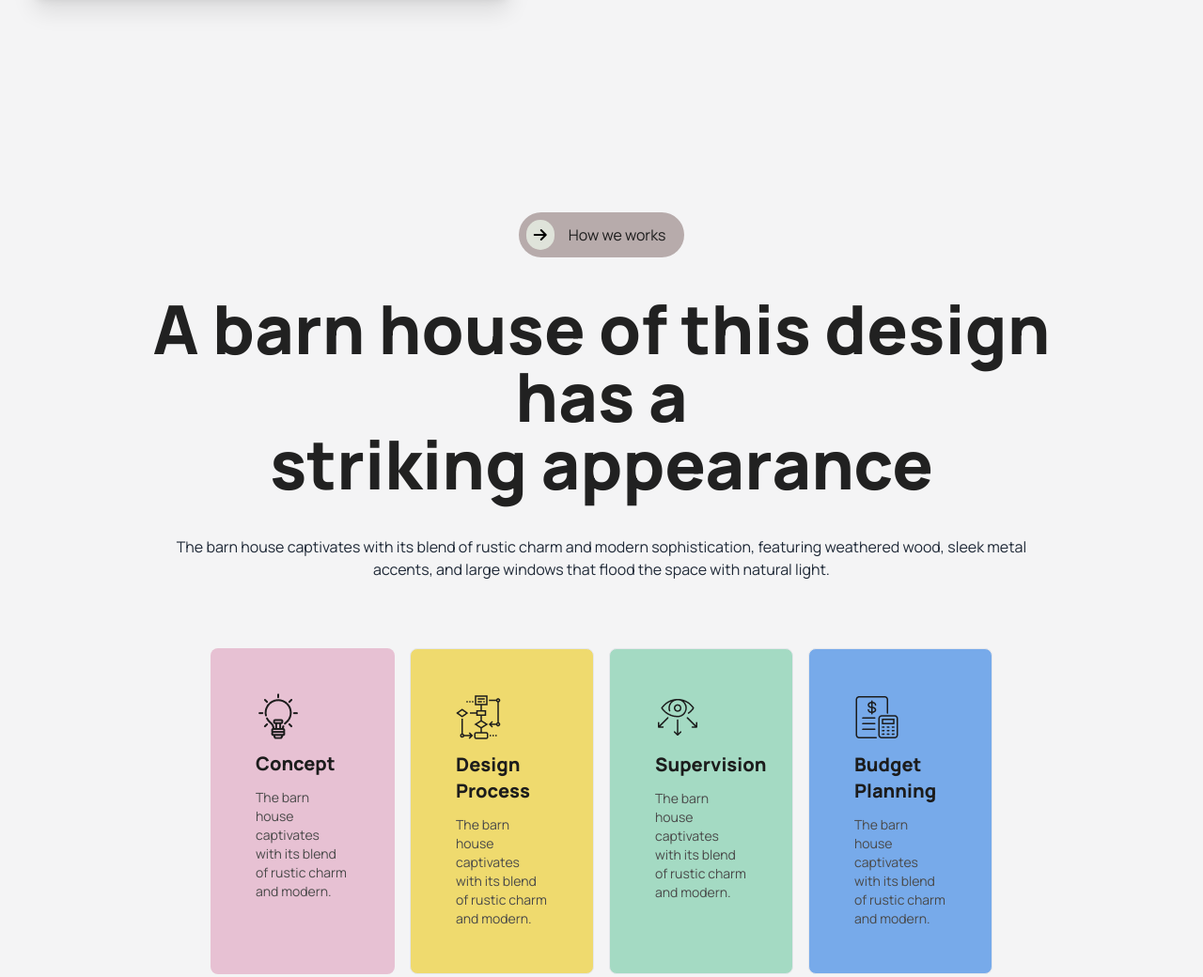
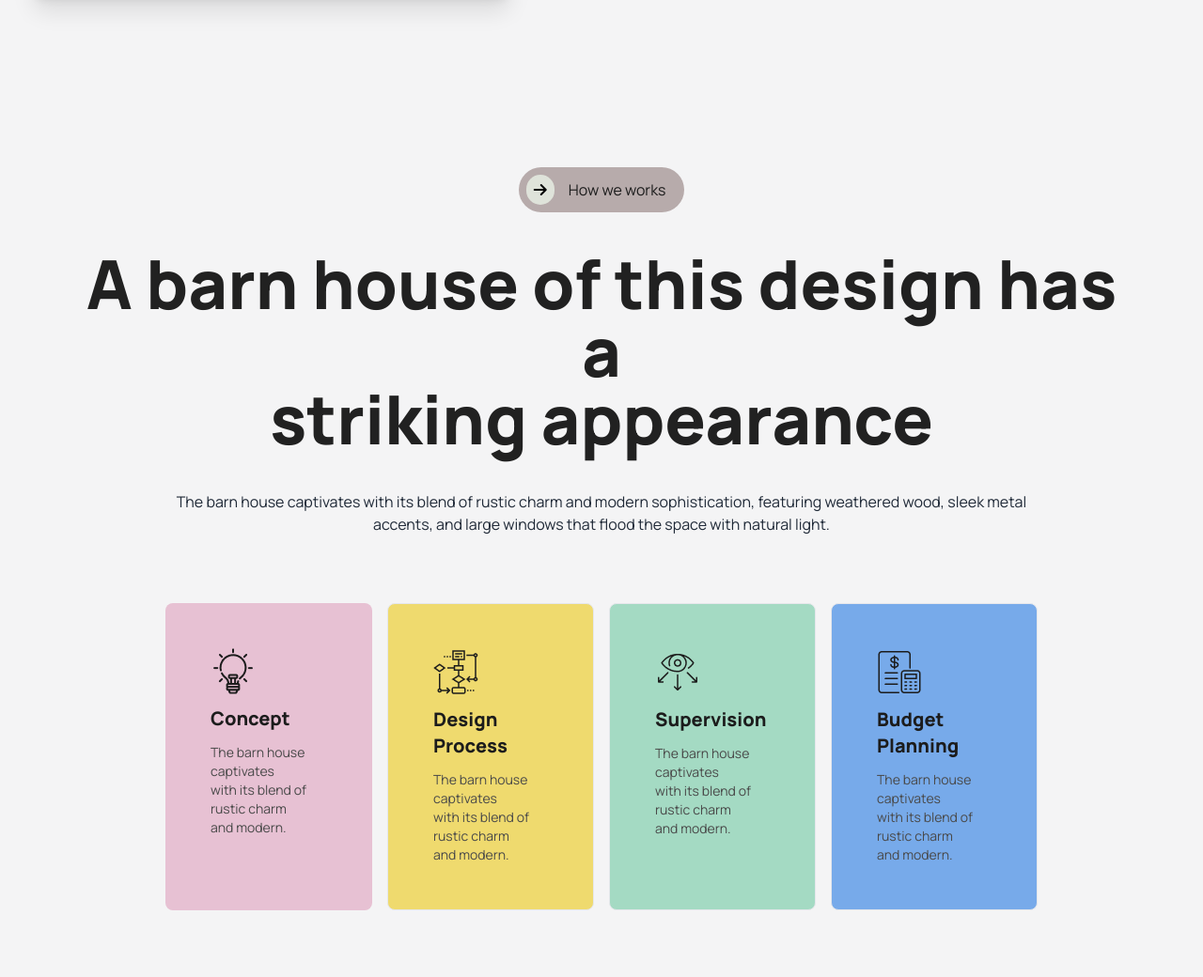
Before and after one commit to wahab-rubel/Assignment-3, a plain HTML site: page index.html in a window 1280 px wide. Shown: the part 1541-2581 px from the top of the page at 94% size. Drawn offline with nearby package versions, Linux system fonts and the light colour scheme.

Commit message:
mobail responcive work

```diff
--- a/index.html
+++ b/index.html
@@ -22,9 +22,9 @@
   <header class="container mx-auto px-4 py-6 lg:p-12">
     <section>
       <nav class="flex lg:flex justify-between lg:items-center lg:w-[90%] mx-auto">
-        <div class="flex items-center gap-4">
+        <div class="flex items-center gap-2">
           <i class="px-2 py-2 lg:px-2 lg:py-2 fa-solid fa-arrow-right text-black bg-[#ABEF5F] rounded-full -rotate-45"></i>
-          <h1 class="font-extrabold text-sm text-[#212121]">WAHAB RUBEL</h1>
+          <h1 class="font-extrabold text-xl text-[#212121]">WAHAB</h1>
         </div>
         <div>
           <div class="nav-links md:static absolute bg-white md:min-h-fit min-h-[10vh] left-0 top-[-80%] md:w-auto w-full flex items-center px-12">
@@ -124,10 +124,10 @@
         </div>
      </section>
      <!-- work process -->
-      <section class="w-full bg-zinc-100 px-6 py-6 lg:p-24">
+      <section class="w-full bg-zinc-100 px-4 py-4 lg:p-12">
         <div class="text-center gap-12">
-          <div class="gap-24">
-            <button class="px-4 lg:px-2 lg:py-2 lg:mt-5 text-black rounded-3xl bg-[#b7abab] ">
+          <div class="gap-12">
+            <button class="px-2 lg:px-2 lg:py-2 lg:mt-5 text-black rounded-3xl bg-[#b7abab] ">
               <i class="p-2 lg:px-2 lg:py-2 fa-solid fa-arrow-right text-black bg-[#dfe3da] rounded-full"></i>
               <a class="p-2 text-[#1C1C1C] lg:p-3">How we works</a>
              </button>
```
